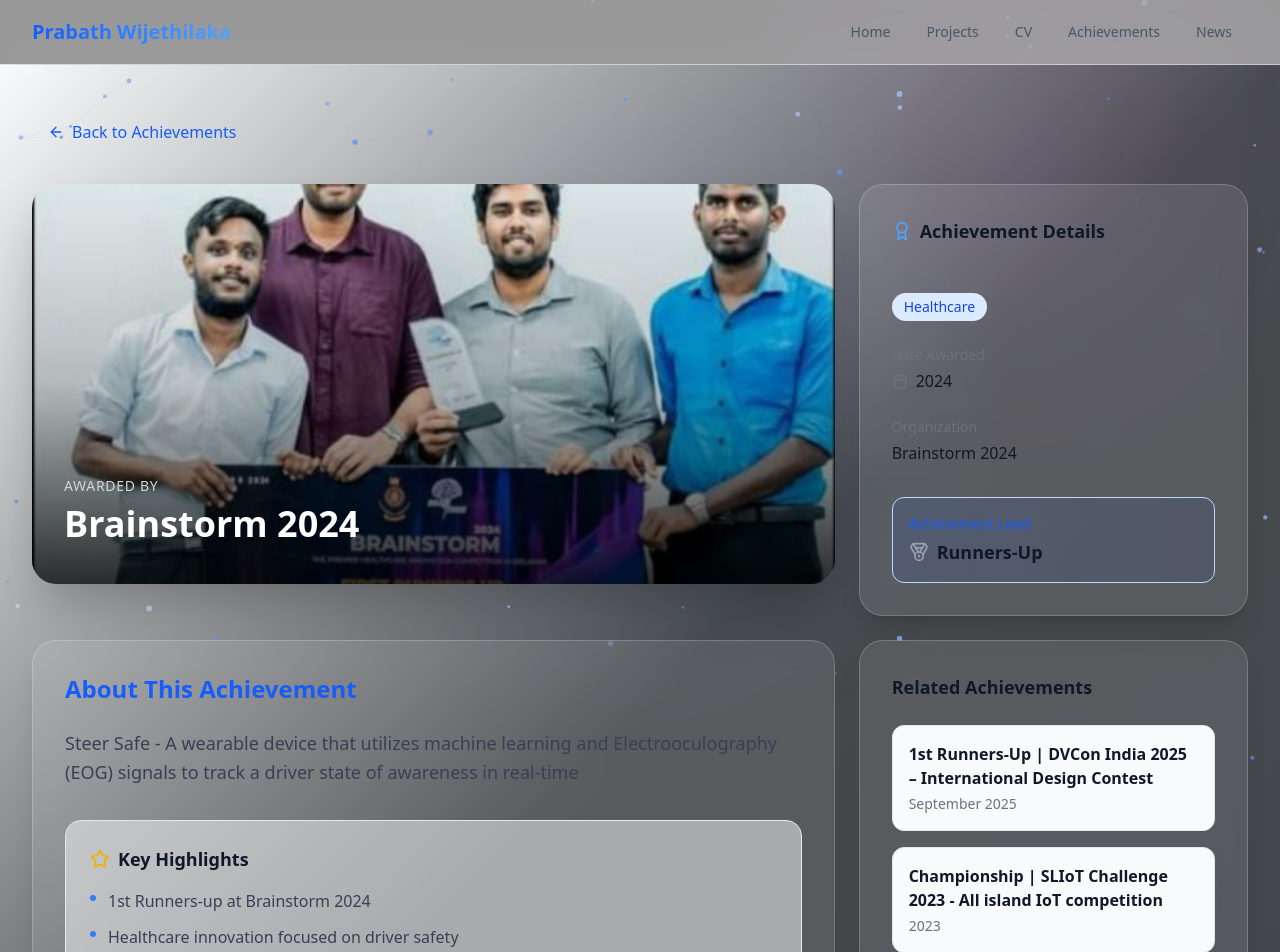
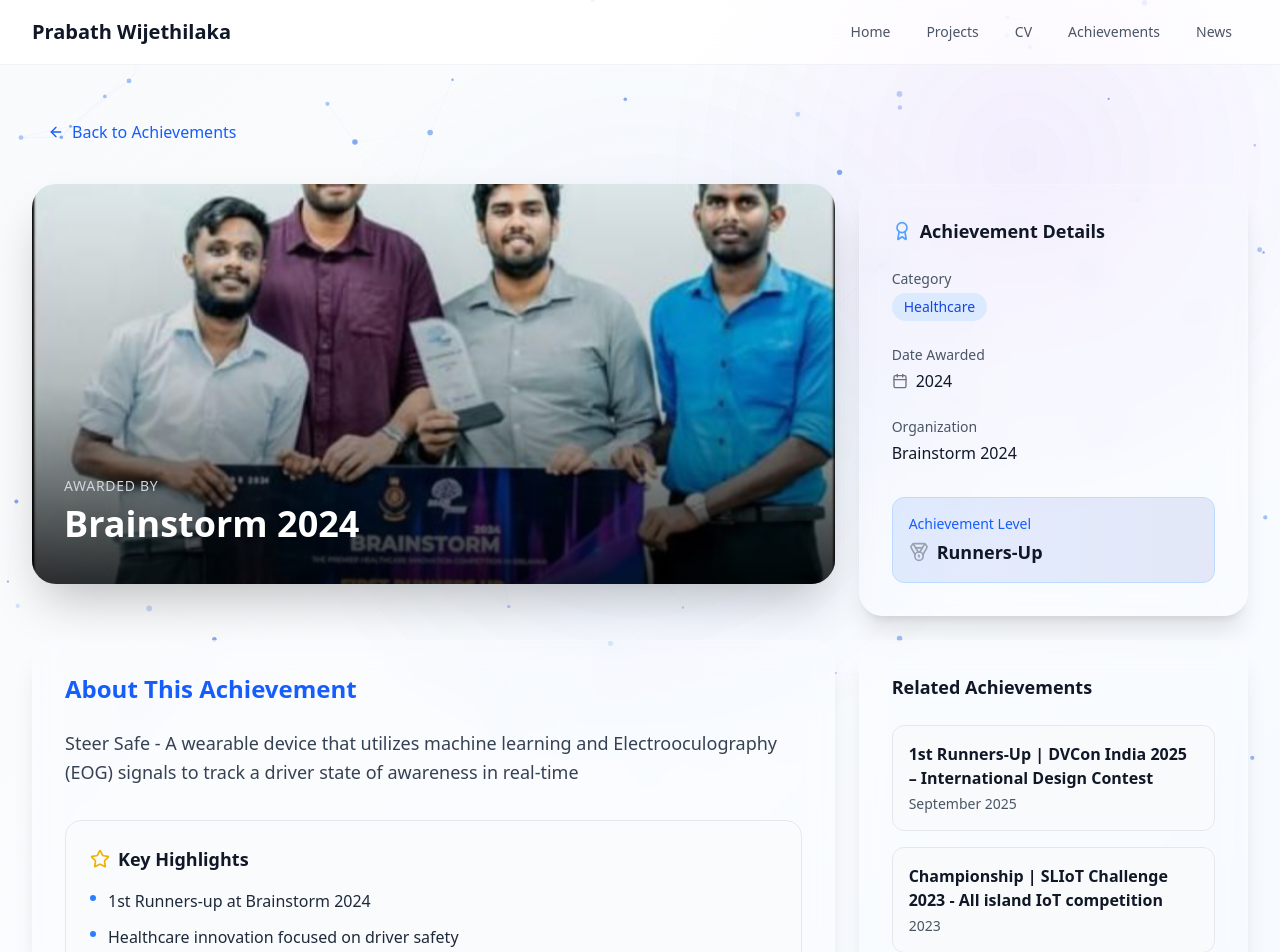
Before and after one commit to PrabathBK/Portfolio, a Next.js app: page /achievements/brainstorm-2024 in a window 1280 px wide. Shown: the top 952 px of the page. Built offline with nearby package versions, Linux system fonts and the light colour scheme.

Commit message:
Fix theme issue

```diff
--- a/src/app/achievements/[id]/page.tsx
+++ b/src/app/achievements/[id]/page.tsx
@@ -94,14 +94,14 @@ export default function AchievementDetailPage({ params }: { params: Promise<{ id
 
               <div className="space-y-6">
                 <div>
-                  <p className="text-sm text-gray-500 dark:text-gray-400 mb-1">Category</p>
+                  <p className="text-sm text-gray-600 [@media(prefers-color-scheme:dark)]:text-gray-400 mb-1">Category</p>
                   <span className="inline-block px-3 py-1 bg-blue-100 dark:bg-blue-900/40 text-blue-700 dark:text-blue-300 rounded-full text-sm font-medium">
                     {award.category}
                   </span>
                 </div>
 
                 <div>
-                  <p className="text-sm text-gray-500 dark:text-gray-400 mb-1">Date Awarded</p>
+                  <p className="text-sm text-gray-600 [@media(prefers-color-scheme:dark)]:text-gray-400 mb-1">Date Awarded</p>
                   <div className="flex items-center gap-2 text-gray-900 dark:text-white font-medium">
                     <Calendar className="w-4 h-4 text-gray-500" />
                     {award.date}
@@ -109,7 +109,7 @@ export default function AchievementDetailPage({ params }: { params: Promise<{ id
                 </div>
 
                 <div>
-                  <p className="text-sm text-gray-500 dark:text-gray-400 mb-1">Organization</p>
+                  <p className="text-sm text-gray-600 [@media(prefers-color-scheme:dark)]:text-gray-400 mb-1">Organization</p>
                   <p className="text-gray-900 dark:text-white font-medium">{award.organization}</p>
                 </div>
               </div>
@@ -155,7 +155,7 @@ export default function AchievementDetailPage({ params }: { params: Promise<{ id
                   {award.details.map((detail, index) => (
                     <li key={index} className="flex items-start gap-3">
                       <div className="mt-1.5 w-1.5 h-1.5 rounded-full bg-blue-500 flex-shrink-0" />
-                      <span className="text-gray-700 dark:text-gray-300">{detail}</span>
+                      <span className="text-gray-800 [@media(prefers-color-scheme:dark)]:text-gray-300">{detail}</span>
                     </li>
                   ))}
                 </ul>
@@ -178,7 +178,7 @@ export default function AchievementDetailPage({ params }: { params: Promise<{ id
                     <h4 className="font-semibold text-gray-900 dark:text-white mb-1 line-clamp-2 group-hover:text-blue-600 dark:group-hover:text-blue-400 transition-colors">
                       {related.title}
                     </h4>
-                    <p className="text-sm text-gray-500 dark:text-gray-400">{related.date}</p>
+                    <p className="text-sm text-gray-600 [@media(prefers-color-scheme:dark)]:text-gray-400">{related.date}</p>
                   </div>
                 </Link>
               ))}
--- a/src/app/achievements/page.tsx
+++ b/src/app/achievements/page.tsx
@@ -227,11 +227,11 @@ export default function AchievementsPage() {
                         <span>{award.date}</span>
                       </div>
 
-                      <h3 className="text-xl font-bold mb-3 line-clamp-2 group-hover:text-blue-600 dark:group-hover:text-blue-400 transition-colors">
+                      <h3 className="text-xl font-bold mb-3 line-clamp-2 text-gray-900 [@media(prefers-color-scheme:dark)]:text-white group-hover:text-blue-600 dark:group-hover:text-blue-400 transition-colors">
                         {award.title}
                       </h3>
 
-                      <p className="text-gray-600 dark:text-gray-400 mb-4 line-clamp-3 text-sm">
+                      <p className="text-gray-700 [@media(prefers-color-scheme:dark)]:text-gray-300 mb-4 line-clamp-3 text-sm">
                         {award.description}
                       </p>
 
--- a/src/app/layout.tsx
+++ b/src/app/layout.tsx
@@ -33,7 +33,7 @@ export default function RootLayout({
       <body className={`${inter.variable} font-sans antialiased`}>
         <ThemeProvider
           attribute="class"
-          defaultTheme="dark"
+          defaultTheme="system"
           enableSystem
           disableTransitionOnChange
         >
--- a/src/app/news/page.tsx
+++ b/src/app/news/page.tsx
@@ -168,11 +168,11 @@ export default function NewsPage() {
                         </div>
                       </div>
 
-                      <h3 className="text-2xl md:text-3xl font-bold mb-3 group-hover:text-blue-600 dark:group-hover:text-blue-400 transition-colors">
+                      <h3 className="text-2xl md:text-3xl font-bold mb-3 text-gray-900 [@media(prefers-color-scheme:dark)]:text-white group-hover:text-blue-600 dark:group-hover:text-blue-400 transition-colors">
                         {item.title}
                       </h3>
 
-                      <p className="text-gray-600 dark:text-gray-400 mb-6 line-clamp-3">
+                      <p className="text-gray-700 [@media(prefers-color-scheme:dark)]:text-gray-300 mb-6 line-clamp-3">
                         {item.description}
                       </p>
 
--- a/src/app/projects/page.tsx
+++ b/src/app/projects/page.tsx
@@ -147,12 +147,12 @@ export default function ProjectsPage() {
                   </div>
 
                   {/* Title */}
-                  <h3 className="text-xl font-bold mb-2 line-clamp-2 group-hover:text-blue-600 dark:group-hover:text-blue-400 transition-colors">
+                  <h3 className="text-xl font-bold mb-2 line-clamp-2 text-gray-900 [@media(prefers-color-scheme:dark)]:text-white group-hover:text-blue-600 dark:group-hover:text-blue-400 transition-colors">
                     {project.title}
                   </h3>
 
                   {/* Summary */}
-                  <p className="text-gray-600 dark:text-gray-400 text-sm mb-4 line-clamp-3">
+                  <p className="text-gray-700 [@media(prefers-color-scheme:dark)]:text-gray-300 text-sm mb-4 line-clamp-3">
                     {project.summary}
                   </p>
 
@@ -161,13 +161,13 @@ export default function ProjectsPage() {
                     {project.techStack.slice(0, 3).map((tech) => (
                       <span
                         key={tech}
-                        className="px-2 py-1 bg-gray-100 dark:bg-gray-700 text-gray-700 dark:text-gray-300 text-xs rounded"
+                        className="px-2 py-1 bg-gray-100 dark:bg-gray-700 text-gray-800 [@media(prefers-color-scheme:dark)]:text-gray-200 text-xs rounded"
                       >
                         {tech}
                       </span>
                     ))}
                     {project.techStack.length > 3 && (
-                      <span className="px-2 py-1 bg-gray-100 dark:bg-gray-700 text-gray-500 dark:text-gray-400 text-xs rounded">
+                      <span className="px-2 py-1 bg-gray-100 dark:bg-gray-700 text-gray-600 [@media(prefers-color-scheme:dark)]:text-gray-400 text-xs rounded">
                         +{project.techStack.length - 3}
                       </span>
                     )}
--- a/src/components/Navbar.tsx
+++ b/src/components/Navbar.tsx
@@ -1,11 +1,10 @@
 'use client';
 
-import { useState, useEffect } from 'react';
-import { useTheme } from 'next-themes';
+import { useState } from 'react';
 import Link from 'next/link';
 import { usePathname } from 'next/navigation';
 import { motion } from 'framer-motion';
-import { Moon, Sun, Menu, X } from 'lucide-react';
+import { Menu, X } from 'lucide-react';
 
 const navItems = [
   { name: 'Home', path: '/' },
@@ -13,22 +12,11 @@ const navItems = [
   { name: 'CV', path: '/cv' },
   { name: 'Achievements', path: '/achievements' },
   { name: 'News', path: '/news' },
-
 ];
 
 export default function Navbar() {
-  const [mounted, setMounted] = useState(false);
   const [mobileMenuOpen, setMobileMenuOpen] = useState(false);
-  const { theme, setTheme } = useTheme();
   const pathname = usePathname();
-
-  useEffect(() => {
-    setMounted(true);
-  }, []);
-
-  if (!mounted) {
-    return null;
-  }
 
   return (
     <nav className="fixed top-0 left-0 right-0 z-50 backdrop-blur-xl bg-white/70 dark:bg-black/70 border-b border-gray-200/50 dark:border-blue-900/30 supports-[backdrop-filter]:bg-white/60 dark:supports-[backdrop-filter]:bg-black/60">
@@ -36,7 +24,7 @@ export default function Navbar() {
         <div className="flex justify-between items-center h-16">
           {/* Logo/Name */}
           <Link href="/" className="flex items-center space-x-2">
-            <span className="text-xl font-bold bg-gradient-to-r from-blue-600 to-blue-400 bg-clip-text text-transparent">
+            <span className="text-xl font-bold text-gray-900 dark:text-white">
               Prabath Wijethilaka
             </span>
           </Link>
--- a/src/components/theme-provider.tsx
+++ b/src/components/theme-provider.tsx
@@ -5,5 +5,12 @@ import { ThemeProvider as NextThemesProvider } from 'next-themes';
 import type { ThemeProviderProps } from 'next-themes';
 
 export function ThemeProvider({ children, ...props }: ThemeProviderProps) {
+  // Clear any old theme preference on mount to ensure system theme is used
+  React.useEffect(() => {
+    if (typeof window !== 'undefined') {
+      localStorage.removeItem('theme');
+    }
+  }, []);
+
   return <NextThemesProvider {...props}>{children}</NextThemesProvider>;
 }
```
Also changed, not shown: src/app/cv/page.tsx (+8 -8 lines).
